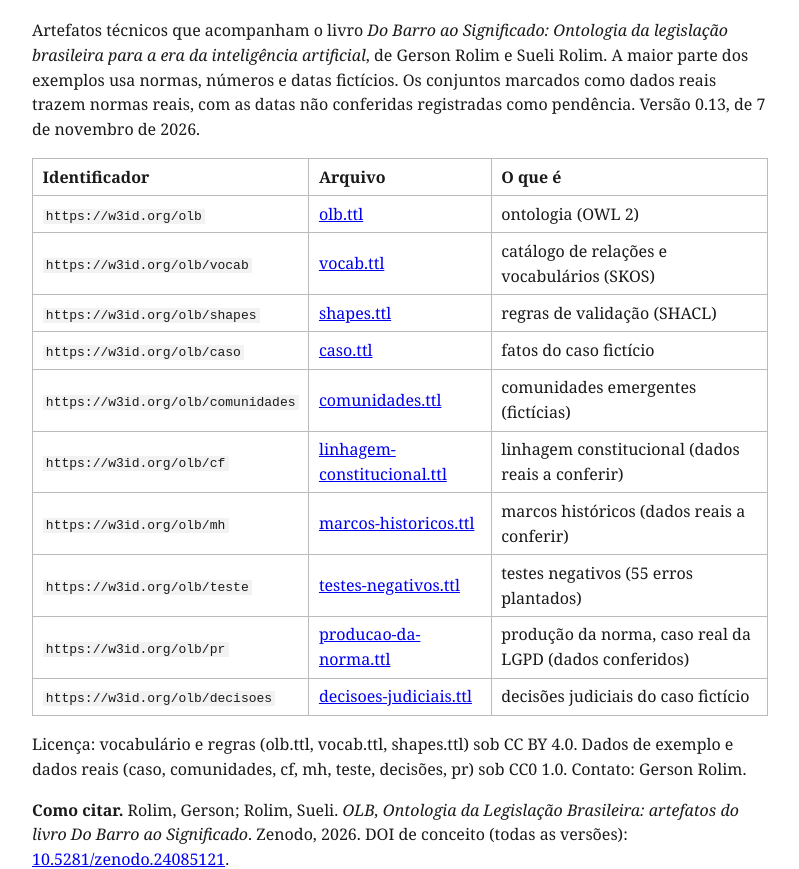
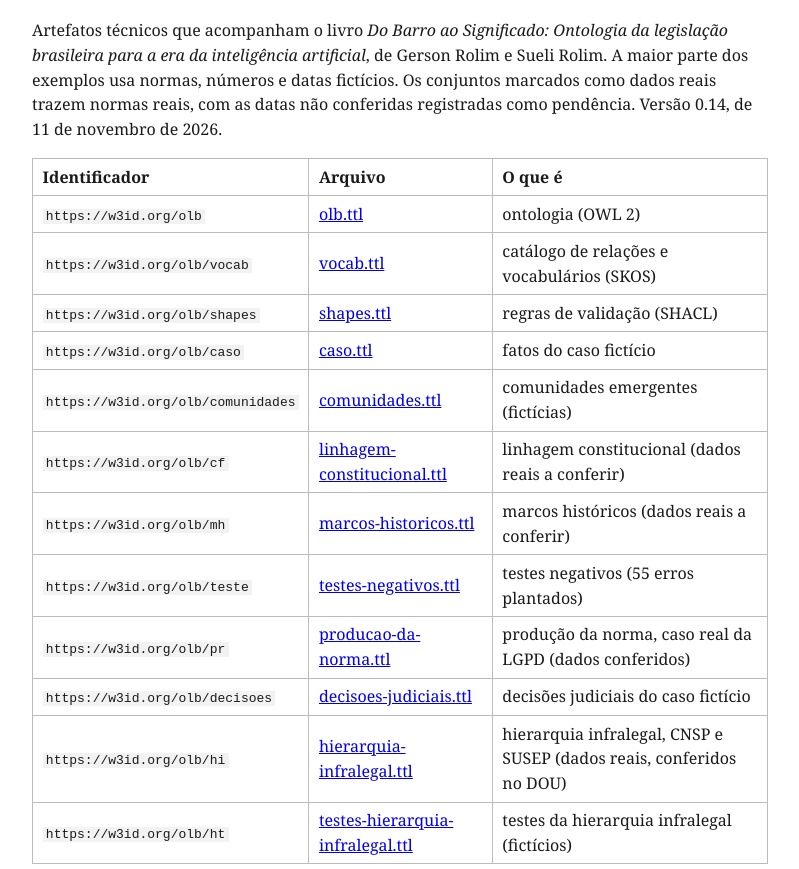
Before and after one commit to GersonRolim/olb, a plain HTML site: page docs/index.html in a window 1280 px wide. Shown: the part 85-954 px from the top of the page, without its empty margins (240-1039 px from the left). Drawn offline with Linux system fonts and the light colour scheme.

Commit message:
OLB v0.14: docs/
(TBox, SHACL, catálogo, página e duas ABox novas)

```diff
--- a/docs/index.html
+++ b/docs/index.html
@@ -5,7 +5,7 @@
 h1{color:#1B3A5C}code{background:#f2f2f2;padding:0 .25em}table{border-collapse:collapse}td,th{border:1px solid #bbb;padding:.35rem .6rem;text-align:left}</style></head>
 <body>
 <h1>OLB · Ontologia da Legislação Brasileira</h1>
-<p>Artefatos técnicos que acompanham o livro <em>Do Barro ao Significado: Ontologia da legislação brasileira para a era da inteligência artificial</em>, de Gerson Rolim e Sueli Rolim. A maior parte dos exemplos usa normas, números e datas fictícios. Os conjuntos marcados como dados reais trazem normas reais, com as datas não conferidas registradas como pendência. Versão 0.13, de 7 de novembro de 2026.</p>
+<p>Artefatos técnicos que acompanham o livro <em>Do Barro ao Significado: Ontologia da legislação brasileira para a era da inteligência artificial</em>, de Gerson Rolim e Sueli Rolim. A maior parte dos exemplos usa normas, números e datas fictícios. Os conjuntos marcados como dados reais trazem normas reais, com as datas não conferidas registradas como pendência. Versão 0.14, de 11 de novembro de 2026.</p>
 <table>
 <tr><th>Identificador</th><th>Arquivo</th><th>O que é</th></tr>
 <tr><td><code>https://w3id.org/olb</code></td><td><a href="olb.ttl">olb.ttl</a></td><td>ontologia (OWL 2)</td></tr>
@@ -18,7 +18,9 @@ h1{color:#1B3A5C}code{background:#f2f2f2;padding:0 .25em}table{border-collapse:c
 <tr><td><code>https://w3id.org/olb/teste</code></td><td><a href="testes-negativos.ttl">testes-negativos.ttl</a></td><td>testes negativos (55 erros plantados)</td></tr>
 <tr><td><code>https://w3id.org/olb/pr</code></td><td><a href="producao-da-norma.ttl">producao-da-norma.ttl</a></td><td>produção da norma, caso real da LGPD (dados conferidos)</td></tr>
 <tr><td><code>https://w3id.org/olb/decisoes</code></td><td><a href="decisoes-judiciais.ttl">decisoes-judiciais.ttl</a></td><td>decisões judiciais do caso fictício</td></tr>
+<tr><td><code>https://w3id.org/olb/hi</code></td><td><a href="hierarquia-infralegal.ttl">hierarquia-infralegal.ttl</a></td><td>hierarquia infralegal, CNSP e SUSEP (dados reais, conferidos no DOU)</td></tr>
+<tr><td><code>https://w3id.org/olb/ht</code></td><td><a href="testes-hierarquia-infralegal.ttl">testes-hierarquia-infralegal.ttl</a></td><td>testes da hierarquia infralegal (fictícios)</td></tr>
 </table>
-<p>Licença: vocabulário e regras (olb.ttl, vocab.ttl, shapes.ttl) sob CC BY 4.0. Dados de exemplo e dados reais (caso, comunidades, cf, mh, teste, decisões, pr) sob CC0 1.0. Contato: Gerson Rolim.</p>
+<p>Licença: vocabulário e regras (olb.ttl, vocab.ttl, shapes.ttl) sob CC BY 4.0. Dados de exemplo e dados reais (caso, comunidades, cf, mh, teste, decisões, pr, hi, ht) sob CC0 1.0. Contato: Gerson Rolim.</p>
 <p><strong>Como citar.</strong> Rolim, Gerson; Rolim, Sueli. <em>OLB, Ontologia da Legislação Brasileira: artefatos do livro Do Barro ao Significado</em>. Zenodo, 2026. DOI de conceito (todas as versões): <a href="https://doi.org/10.5281/zenodo.24085121">10.5281/zenodo.24085121</a>.</p>
 </body></html>
```
Also changed, not shown: 5 other files.
